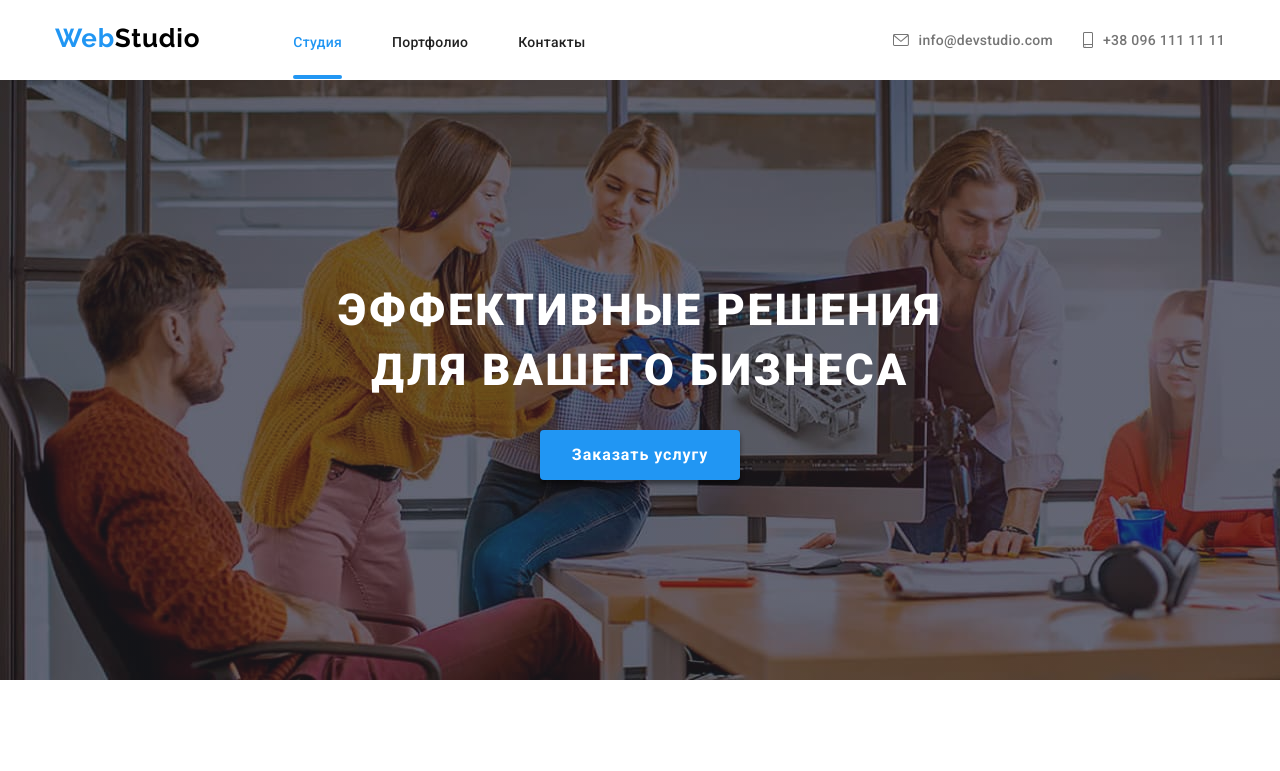
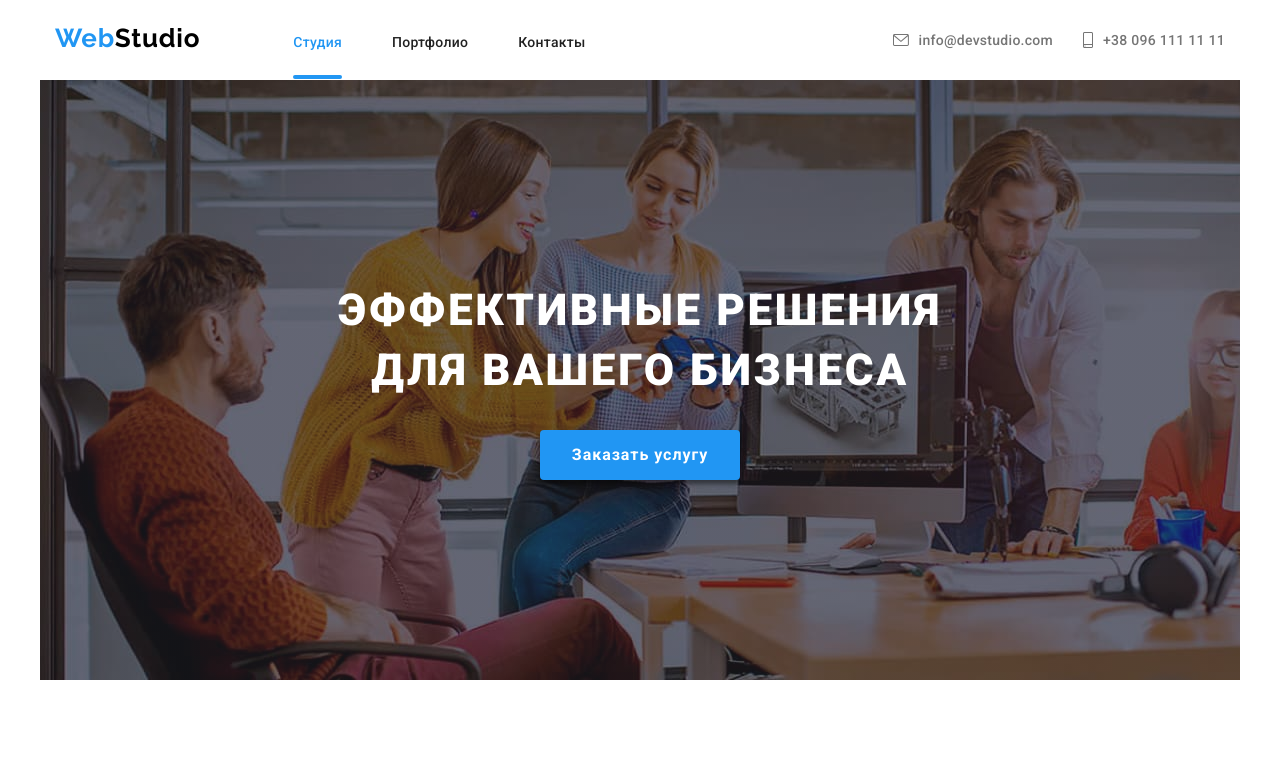
Before and after one commit to apostoloska-z/FOODforALL, a plain HTML site: page index.html in a window 1280 px wide. Shown: the top 771 px of the page. Drawn offline with nearby package versions, Linux system fonts and the light colour scheme; files that its build step writes are made by us from their sources.

Commit message:
фиксит

```diff
--- a/sass/components/_header.scss
+++ b/sass/components/_header.scss
@@ -1,15 +1,17 @@
+.header {
+    min-width: 480px;
+}
+
 .navigation {
     display:flex;
     align-content: center;
     align-items: baseline;
-
 }
 
 .navigation__list {
     display: block;
     margin-right: auto;
     margin-left: auto;
-    width: 480px;
 
     &-item{
         text-align: center;
@@ -141,7 +143,6 @@
         position: relative;
         max-height: 60px;
         min-width: 480px;
-
     }
 
     .header-mobile {
--- a/sass/components/_hero.scss
+++ b/sass/components/_hero.scss
@@ -1,5 +1,5 @@
 .hero {
-    min-width: 480px;
+    width: 480px;
     min-height: 400px;
     margin: 0 auto;
     padding: 118px 0;
@@ -37,7 +37,7 @@
 
 @media screen and (min-width:768px) {
     .hero {
-        min-width: 768px;
+        width: 768px;
         background-image: linear-gradient(
         rgba(47, 48, 58, 0.4),
         rgba(47, 48, 58, 0.4)
```
